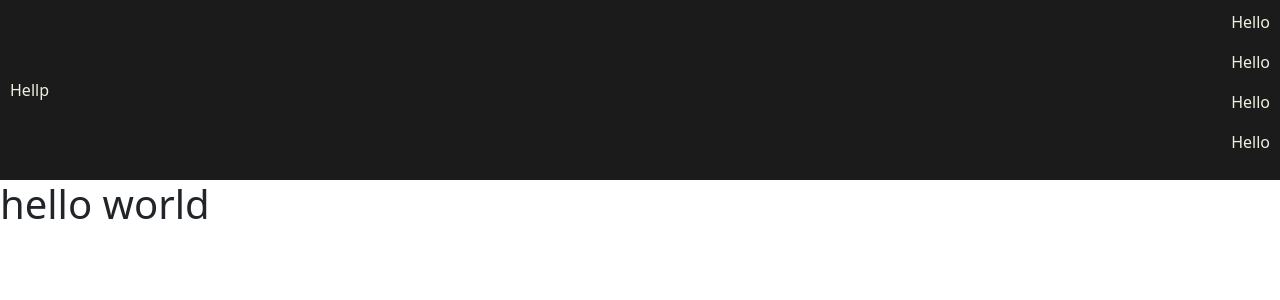
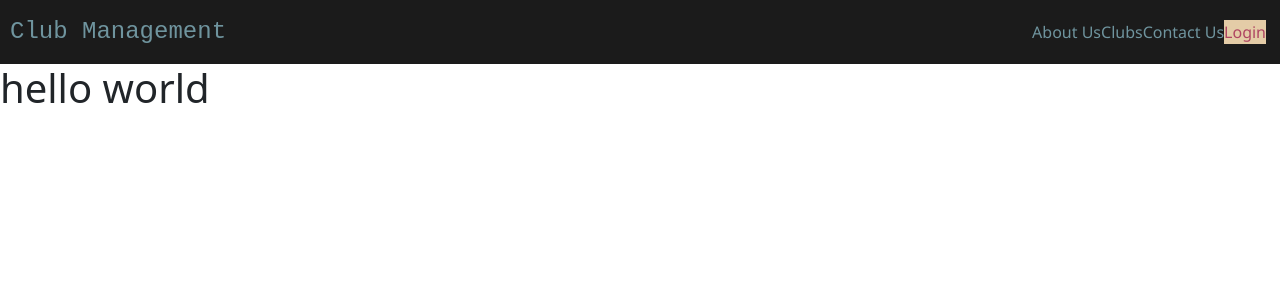
Before and after one commit to DreaserousProductions/club-management, an Angular app in the folder frontend/club-management-ui/: page / in a window 1280 px wide. Shown: the top 300 px of the page. Built offline with nearby package versions, Linux system fonts and the light colour scheme.

Commit message:
Redesigning NavBar Take#1

```diff
--- a/frontend/club-management-ui/src/app/nav-panel/nav-panel.component.css
+++ b/frontend/club-management-ui/src/app/nav-panel/nav-panel.component.css
@@ -10,5 +10,33 @@ nav {
 }
 
 div {
-    color: var(--light-shade);
+    color: var(--main-beige);
+    display: flex;
+    align-items: center;
+    justify-content: space-between;
 }
+
+.nav-logo .logo {
+    max-width: 50px;
+}
+
+.nav-logo .brand {
+    font-family: 'Courier New', Courier, monospace;
+    font-size: 24px;
+    color: var(--main-teal);
+}
+
+.buttons {
+    padding: 10px 4px 10px 4px;
+    font-family: 'Segoe UI', Tahoma, Geneva, Verdana, sans-serif;
+    font-size: 16px;
+}
+
+.buttons .text-button {
+    color: var(--main-teal);
+}
+
+.buttons .flat-button {
+    color: var(--main-red);
+    background-color: var(--main-beige);
+}
--- a/frontend/club-management-ui/src/app/nav-panel/nav-panel.component.html
+++ b/frontend/club-management-ui/src/app/nav-panel/nav-panel.component.html
@@ -1,9 +1,12 @@
 <nav>
-    <div>Hellp</div>
-    <div>
-        <p>Hello</p>
-        <p>Hello</p>
-        <p>Hello</p>
-        <p>Hello</p>
+    <div class="nav-logo">
+        <div class="logo"></div>
+        <div class="brand">Club Management</div>
+    </div>
+    <div class="buttons">
+        <div class="text-button">About Us</div>
+        <div class="text-button">Clubs</div>
+        <div class="text-button">Contact Us</div>
+        <div class="flat-button">Login</div>
     </div>
 </nav>
```
